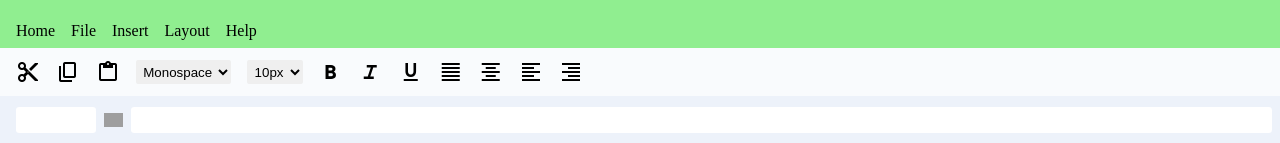
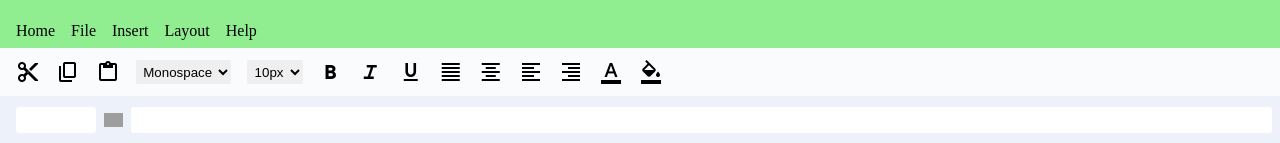
Before and after one commit to DevLordship/Excel-Sheet, a plain HTML site: page index.html in a window 1280 px wide. Shown: the top 143 px of the page. Drawn offline with nearby package versions, Linux system fonts and the light colour scheme; grey boxes are pictures that could not be loaded.

Commit message:
little update

```diff
--- a/index.html
+++ b/index.html
@@ -43,6 +43,8 @@
             <span class="material-symbols-outlined"> format_align_center </span>
             <span class="material-symbols-outlined"> format_align_left </span>
             <span class="material-symbols-outlined"> format_align_right </span>
+            <span class="material-symbols-outlined"> format_color_text </span>
+            <span class="material-symbols-outlined"> format_color_fill </span>
         </div>
         <div class="formula__action--container">
             <input type="text" readonly class="address-bar" />
```
